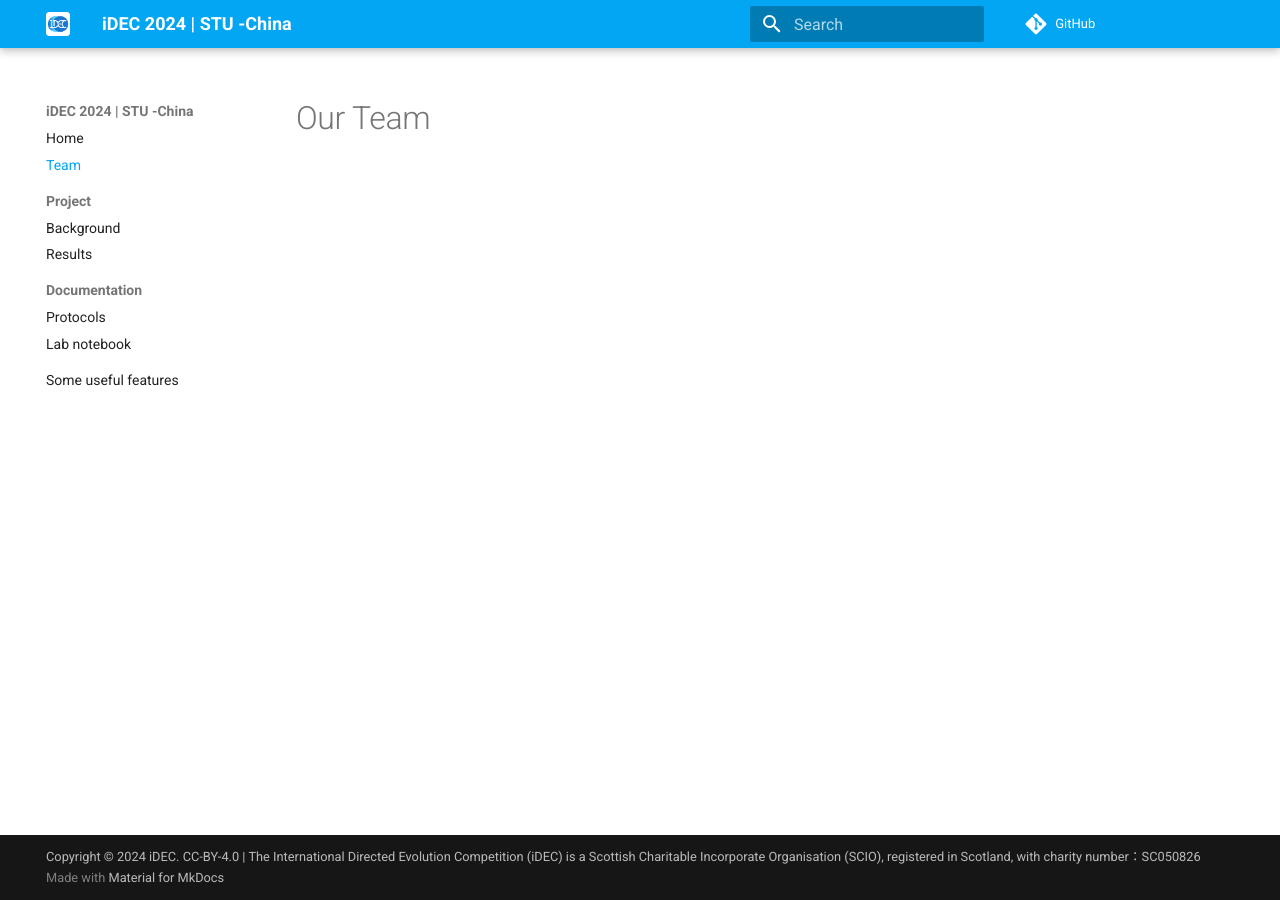
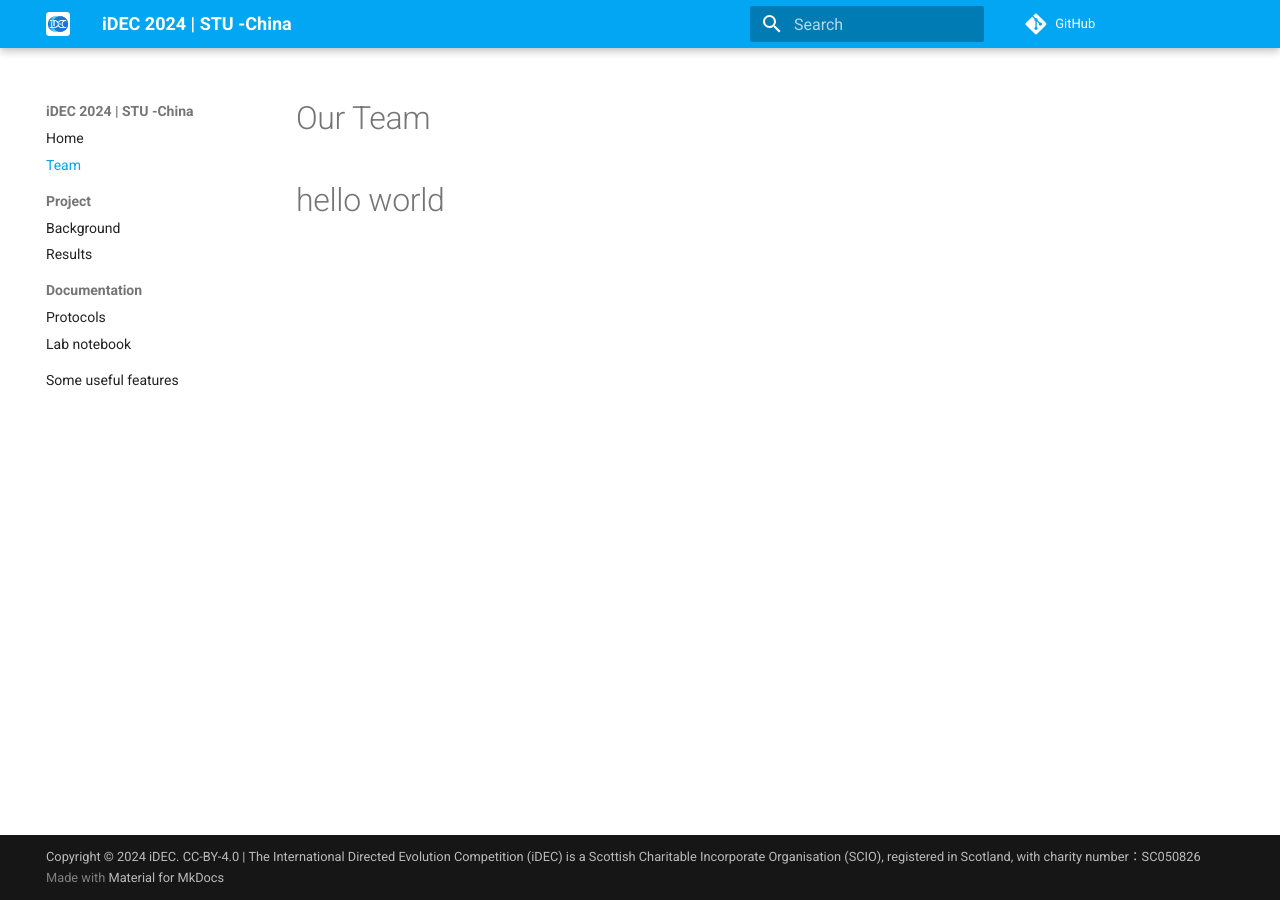
Before and after one commit to idec-teams/2024_STU_-China, an MkDocs documentation site: the page built from docs/team.md, in a window 1280 px wide. Built offline with MkDocs 1.6.1 and Material for MkDocs 9.7.7, drawn with Linux system fonts in a browser that asks for light colours; comment, search, counter and statistics services are not loaded.

Commit message:
Update team.md

```diff
--- a/docs/team.md
+++ b/docs/team.md
@@ -1 +1,3 @@
 # Our Team
+
+# hello world
```
